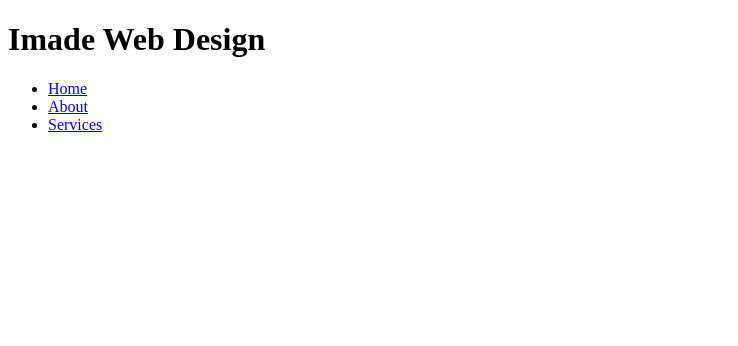
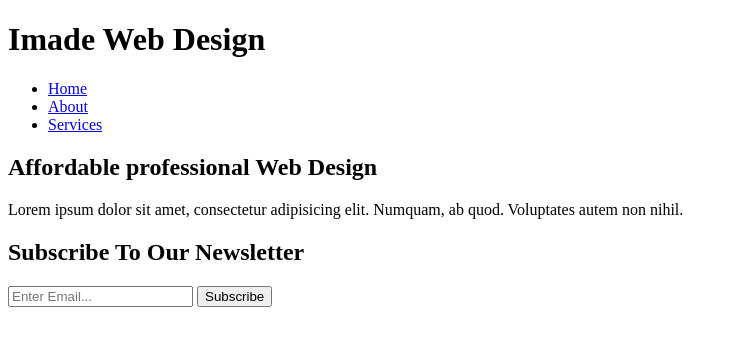
Before and after one commit to imadeCodeGirl/myfirstwebpage, a plain HTML site: page index.html in a window 1280 px wide. Shown: the whole page, without its empty margins (0-738 px from the left). Drawn offline with Linux system fonts and the light colour scheme.

Commit message:
added showcase and newsletter sections

```diff
--- a/index.html
+++ b/index.html
@@ -24,5 +24,21 @@
             </nav>
         </div>
     </header>
+    <section id="showcase">
+        <div class="container">
+            <h1>Affordable professional Web Design</h1>
+            <p>Lorem ipsum dolor sit amet, consectetur adipisicing elit. Numquam, ab quod. Voluptates autem non nihil.</p>
+        </div>
+    </section>
+
+    <section id="Newsletter">
+        <div class="container">
+            <h1>Subscribe To Our Newsletter</h1>
+            <form>
+                <input type="email" placeholder="Enter Email...">
+                <button type="submit" class="button-1">Subscribe</button>
+            </form>
+        </div>
+    </section>
 </body>
 </html>
```
